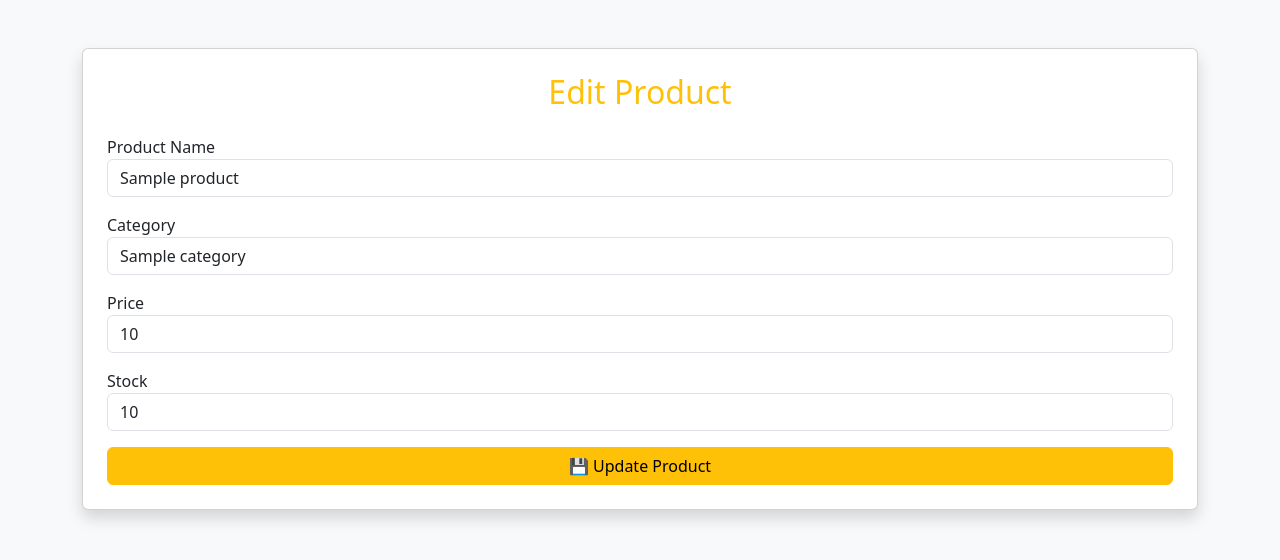
After one commit to AmitBuilds79/EliteMart, a Flask app: template templates/edit_product.html in a window 1280 px wide. The commit adds this page. Shown: the top 560 px of the page. Run offline with Flask 3, Linux system fonts and the light colour scheme; the template is opened without the code that fills it: most values are stand-ins (such as "Sample title", 1, 10 or a date in 2020).

```diff
--- a/Aiven-MySQL.session.sql
+++ b/Aiven-MySQL.session.sql
@@ -1,2 +1,2 @@
 SHOW TABLES;
-SELECT * FROM products;
+SELECT * FROM categories;
--- a/app.py
+++ b/app.py
@@ -1,4 +1,5 @@
 import os
+from werkzeug.utils import secure_filename
 from flask import Flask, render_template, request, redirect, url_for, session
 from config import get_db_connection
 import mysql.connector
@@ -568,7 +569,6 @@ ON products.category_id = categories.id
     conn.close()
 
     return render_template("admin_products.html", products=products)
-
 @app.route("/admin/add_product", methods=["GET", "POST"])
 def add_product():
 
@@ -585,14 +585,19 @@ def add_product():
         name = request.form["name"]
         price = request.form["price"]
         stock = request.form["stock"]
-        image = request.form["image"]
+
+        image = request.files["image"]
+        filename = secure_filename(image.filename)
+
+        if filename:
+            image.save(os.path.join("static", "images", filename))
 
         cursor = conn.cursor()
 
         cursor.execute("""
             INSERT INTO products(product_name, category_id, description, price, stock, image)
             VALUES (%s, %s, %s, %s, %s, %s)
-        """, (name, category_id, "", price, stock, image))
+        """, (name, category_id, "", price, stock, filename))
 
         conn.commit()
 
@@ -605,6 +610,65 @@ def add_product():
     conn.close()
 
     return render_template("add_product.html", categories=categories)
+
+@app.route("/admin/edit_product/<int:id>", methods=["GET", "POST"])
+def edit_product(id):
+
+    conn = get_db_connection()
+    cursor = conn.cursor(dictionary=True)
+
+    if request.method == "POST":
+
+        category_id = request.form["category_id"]
+        name = request.form["name"]
+        price = request.form["price"]
+        stock = request.form["stock"]
+
+        cursor.execute("""
+            UPDATE products
+            SET product_name=%s,
+                category_id=%s,
+                price=%s,
+                stock=%s
+            WHERE id=%s
+        """, (name, category_id, price, stock, id))
+
+        conn.commit()
+
+        cursor.close()
+        conn.close()
+
+        return redirect(url_for("admin_products"))
+
+    cursor.execute("SELECT * FROM products WHERE id=%s", (id,))
+    product = cursor.fetchone()
+
+    cursor.execute("SELECT * FROM categories")
+    categories = cursor.fetchall()
+
+    cursor.close()
+    conn.close()
+
+    return render_template(
+        "edit_product.html",
+        product=product,
+        categories=categories
+    )
+
+@app.route("/admin/delete_product/<int:id>")
+def delete_product(id):
+
+    conn = get_db_connection()
+    cursor = conn.cursor()
+
+    cursor.execute("DELETE FROM products WHERE id=%s", (id,))
+
+    conn.commit()
+
+    cursor.close()
+    conn.close()
+
+    return redirect(url_for("admin_products"))
 
 @app.route("/add_to_wishlist/<int:product_id>")
 def add_to_wishlist(product_id):
--- /dev/null
+++ b/templates/edit_product.html
@@ -0,0 +1,67 @@
+<!DOCTYPE html>
+<html>
+<head>
+    <title>Edit Product</title>
+    <link href="https://cdn.jsdelivr.net/npm/bootstrap@5.3.3/dist/css/bootstrap.min.css" rel="stylesheet">
+</head>
+
+<body class="bg-light">
+
+<div class="container mt-5">
+
+    <div class="card shadow p-4">
+
+        <h2 class="text-center text-warning mb-4">Edit Product</h2>
+
+        <form method="POST">
+
+            <div class="mb-3">
+                <label>Product Name</label>
+                <input type="text" name="name" class="form-control"
+                       value="{{ product.product_name }}" required>
+            </div>
+
+            <div class="mb-3">
+                <label>Category</label>
+                <select name="category_id" class="form-control">
+
+                    {% for category in categories %}
+
+                    <option value="{{ category.id }}"
+                    {% if category.id == product.category_id %}
+                    selected
+                    {% endif %}>
+
+                        {{ category.category_name }}
+
+                    </option>
+
+                    {% endfor %}
+
+                </select>
+            </div>
+
+            <div class="mb-3">
+                <label>Price</label>
+                <input type="number" name="price" class="form-control"
+                       value="{{ product.price }}" required>
+            </div>
+
+            <div class="mb-3">
+                <label>Stock</label>
+                <input type="number" name="stock" class="form-control"
+                       value="{{ product.stock }}" required>
+            </div>
+
+            <button type="submit" class="btn btn-warning w-100">
+                💾 Update Product
+            </button>
+
+        </form>
+
+    </div>
+
+</div>
+
+</body>
+</html>
```
Also changed, not shown: templates/add_product.html (+4 -4 lines), static/images/ring.jpg (renamed from static/images/diamondring.jpg).
